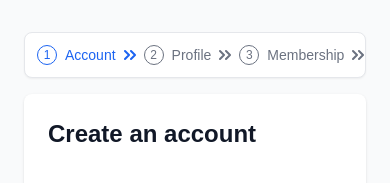
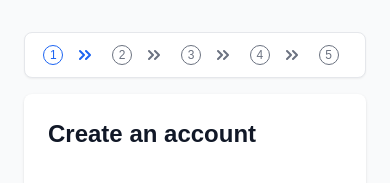
Before and after one commit to juandavid24w/htj79, a Django app: page /user/signup/ in a window 390 px wide. Shown: the top 183 px of the page. Run offline with Django 4.2, Linux system fonts and the light colour scheme; style sheets or scripts are compiled from the project's sources.

Commit message:
Updated Template

```diff
--- a/member/templates/step1.html
+++ b/member/templates/step1.html
@@ -79,7 +79,7 @@
 <!-- mstepper -->
 {% block mstepper %}
 <ol
-  class="flex md:hidden items-center justify-evenly sm:justify-normal overflow-clip w-full p-3 space-x-2 text-sm font-medium text-center text-gray-500 bg-white border border-gray-200 rounded-lg shadow-sm dark:text-gray-400 sm:text-base dark:bg-gray-800 dark:border-gray-700 sm:p-4 sm:space-x-4"
+  class="flex md:hidden items-center justify-around overflow-clip w-full p-3 space-x-2 text-sm font-medium text-center text-gray-500 bg-white border border-gray-200 rounded-lg shadow-sm dark:text-gray-400 sm:text-base dark:bg-gray-800 dark:border-gray-700 sm:p-4 sm:space-x-4"
 >
   <li class="flex items-center text-blue-600 dark:text-blue-500">
     <span
@@ -87,7 +87,7 @@
     >
       1
     </span>
-    Account <span class="hidden sm:inline-flex sm:ml-2">Info</span>
+    <span class="hidden sm:inline-flex sm:ml-2">Account Info</span>
     <svg
       class="w-3 h-3 ml-2 sm:ml-4"
       aria-hidden="true"
@@ -110,7 +110,7 @@
     >
       2
     </span>
-    Profile <span class="hidden sm:inline-flex sm:ml-2">Info</span>
+    <span class="hidden sm:inline-flex sm:ml-2">Profile Info</span>
     <svg
       class="w-3 h-3 ml-2 sm:ml-4"
       aria-hidden="true"
@@ -133,7 +133,7 @@
     >
       3
     </span>
-    Membership
+    <span class="hidden sm:inline-flex sm:ml-2">Membership</span>
     <svg
       class="w-3 h-3 ml-2 sm:ml-4"
       aria-hidden="true"
@@ -150,13 +150,13 @@
       />
     </svg>
   </li>
-  <li class="hidden sm:flex items-center">
+  <li class="flex items-center">
     <span
       class="flex items-center justify-center w-5 h-5 mr-2 text-xs border border-gray-500 rounded-full shrink-0 dark:border-gray-400"
     >
       4
     </span>
-    Payment
+    <span class="hidden sm:inline-flex sm:ml-2">Payment</span>
     <svg
       class="w-3 h-3 ml-2 sm:ml-4"
       aria-hidden="true"
@@ -173,13 +173,13 @@
       />
     </svg>
   </li>
-  <li class="hidden sm:flex items-center">
+  <li class="flex items-center">
     <span
       class="flex items-center justify-center w-5 h-5 mr-2 text-xs border border-gray-500 rounded-full shrink-0 dark:border-gray-400"
     >
       5
     </span>
-    Confirmation
+    <span class="hidden sm:inline-flex sm:ml-2">Confirmation</span>
   </li>
 </ol>
 {% endblock %}
```
Also changed, not shown: member/templates/step2.html (+12 -12 lines).
